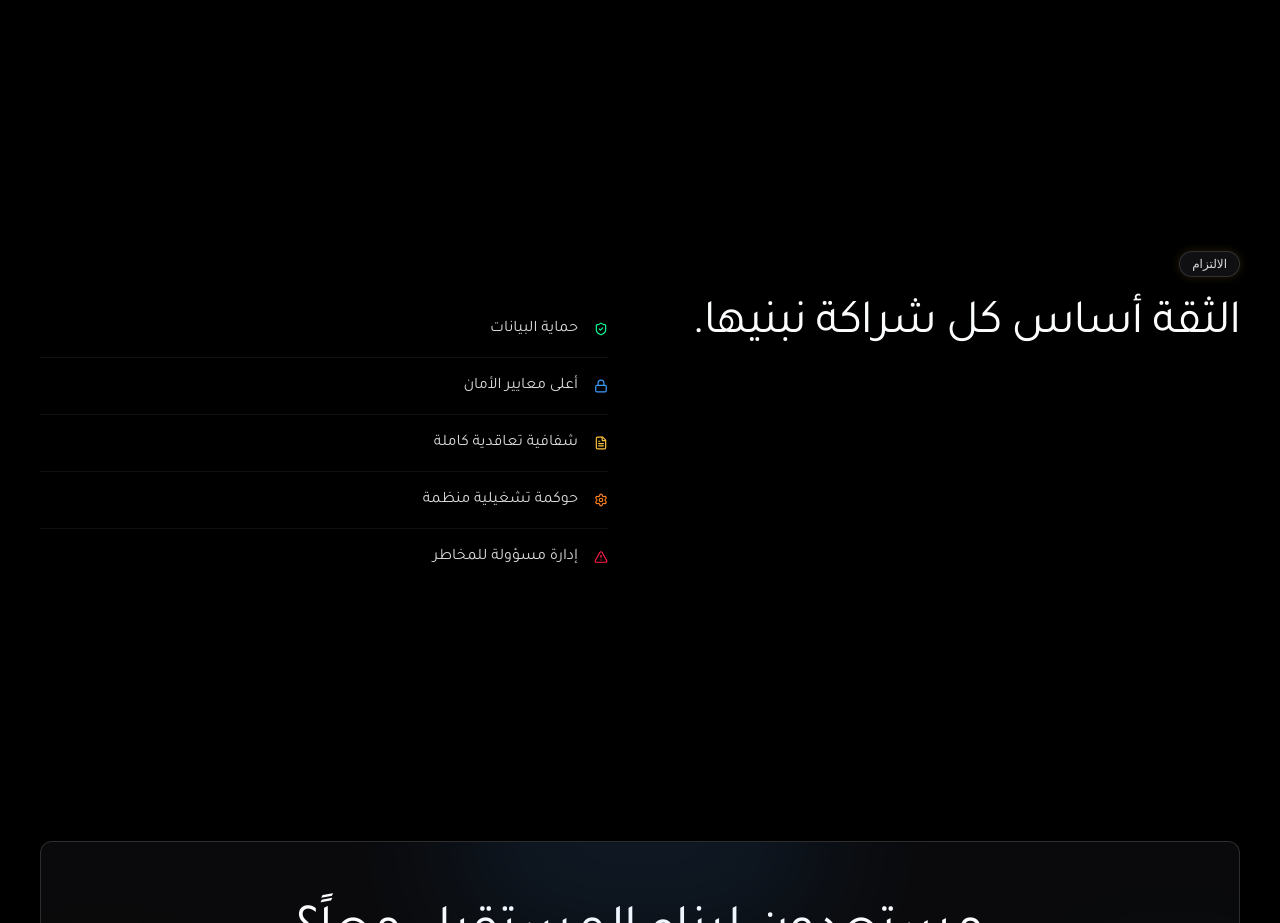
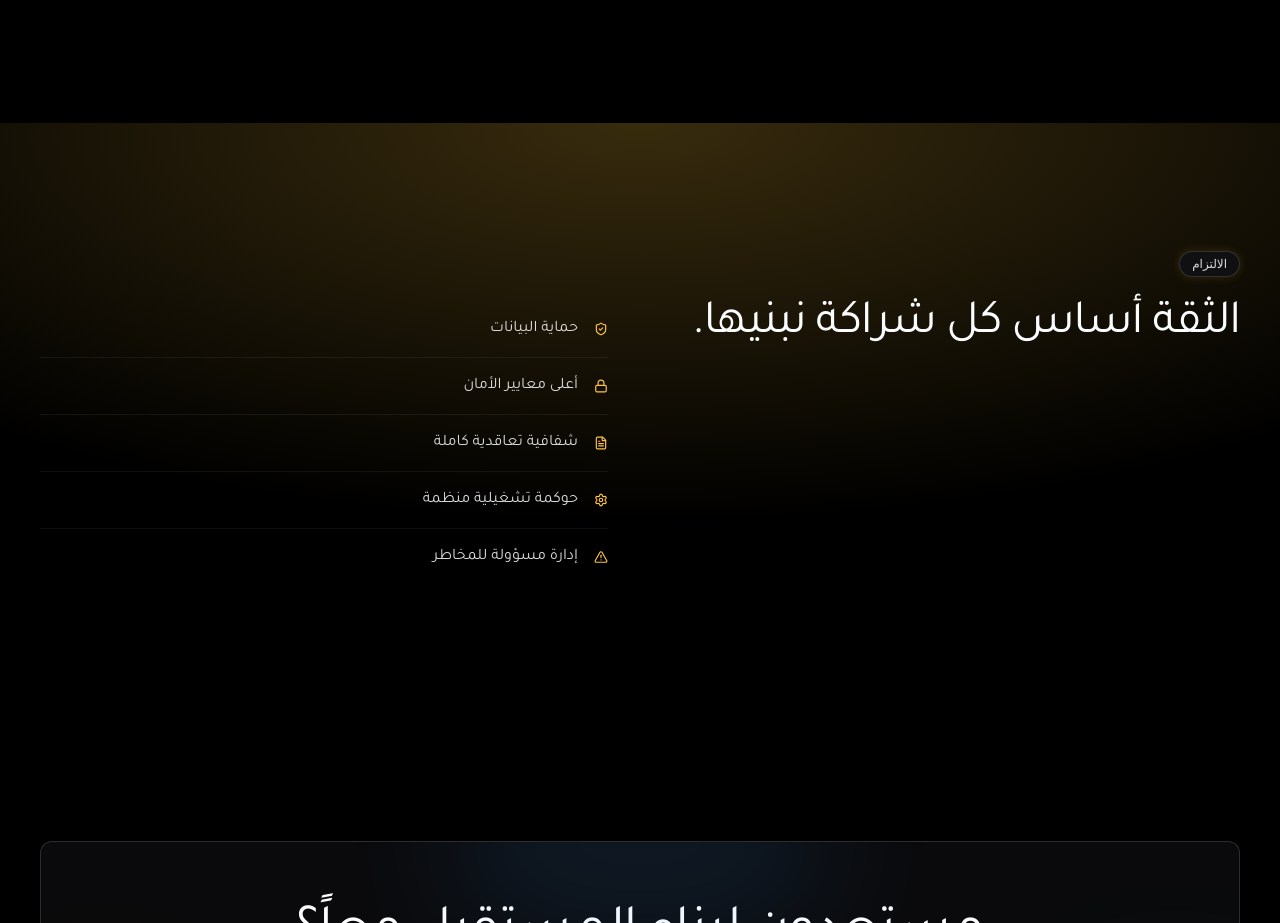
Before and after one commit to Saeed-Altout/solven-syntirx, a Next.js app: page /ar in a window 1280 px wide. Shown: the part 5760-6683 px from the top of the page. Built offline with nearby package versions, Linux system fonts and the light colour scheme; a web font is replaced by a local one.

Commit message:
feat: add yellow glow effect and update GovernanceSection styling

```diff
--- a/src/app/globals.css
+++ b/src/app/globals.css
@@ -40,6 +40,7 @@
   --ds-accent-orange-glow: rgba(255, 89, 0, 0.22);
   --ds-accent-blue-glow: rgba(0, 117, 255, 0.34);
   --ds-accent-green-glow: rgba(34, 255, 153, 0.18);
+  --ds-accent-yellow-glow: rgba(255, 197, 61, 0.22);
   --ds-accent-red-glow: rgba(255, 32, 71, 0.34);
 
   /* shadcn compatibility — dark-canvas defaults */
@@ -102,6 +103,7 @@
   --ds-accent-orange-glow: rgba(255, 89, 0, 0.10);
   --ds-accent-blue-glow: rgba(0, 117, 255, 0.12);
   --ds-accent-green-glow: rgba(34, 255, 153, 0.10);
+  --ds-accent-yellow-glow: rgba(255, 197, 61, 0.10);
   --ds-accent-red-glow: rgba(255, 32, 71, 0.10);
 
   /* shadcn tokens */
@@ -355,6 +357,13 @@
       transparent 100%
     );
   }
+  .glow-yellow {
+    background: radial-gradient(
+      ellipse 80% 400px at 50% 0%,
+      var(--ds-accent-yellow-glow) 0%,
+      transparent 100%
+    );
+  }
   .glow-red {
     background: radial-gradient(
       ellipse 80% 400px at 50% 0%,
--- a/src/components/sections/governance-section.tsx
+++ b/src/components/sections/governance-section.tsx
@@ -5,15 +5,16 @@ import { useTranslations } from "next-intl";
 import { AnimatedSection } from "@/components/animated-section";
 
 const ICONS = [ShieldCheck, Lock, FileText, Settings, AlertTriangle];
-const COLORS = ["text-accent-green", "text-accent-blue", "text-accent-yellow", "text-accent-orange", "text-accent-red"];
+const COLORS = ["text-accent-yellow", "text-accent-yellow", "text-accent-yellow", "text-accent-yellow", "text-accent-yellow"];
 
 export function GovernanceSection() {
   const t = useTranslations("governance");
   const points = t.raw("points") as string[];
 
   return (
-    <section className="bg-canvas px-6 py-24 lg:px-8 lg:py-32">
-      <div className="mx-auto max-w-300">
+    <section className="relative overflow-hidden bg-canvas px-6 py-24 lg:px-8 lg:py-32">
+      <div aria-hidden className="pointer-events-none absolute inset-x-0 top-0 h-150 glow-yellow" />
+      <div className="relative mx-auto max-w-300">
         <AnimatedSection variant="fade-up">
           <span className="inline-flex items-center rounded-ds-full border border-hairline-strong bg-surface-elevated px-3 py-1 font-sans text-xs text-body-text mb-6 shadow-[0_0_10px_rgba(255,197,61,0.15)]">
             {t("badge")}
```
